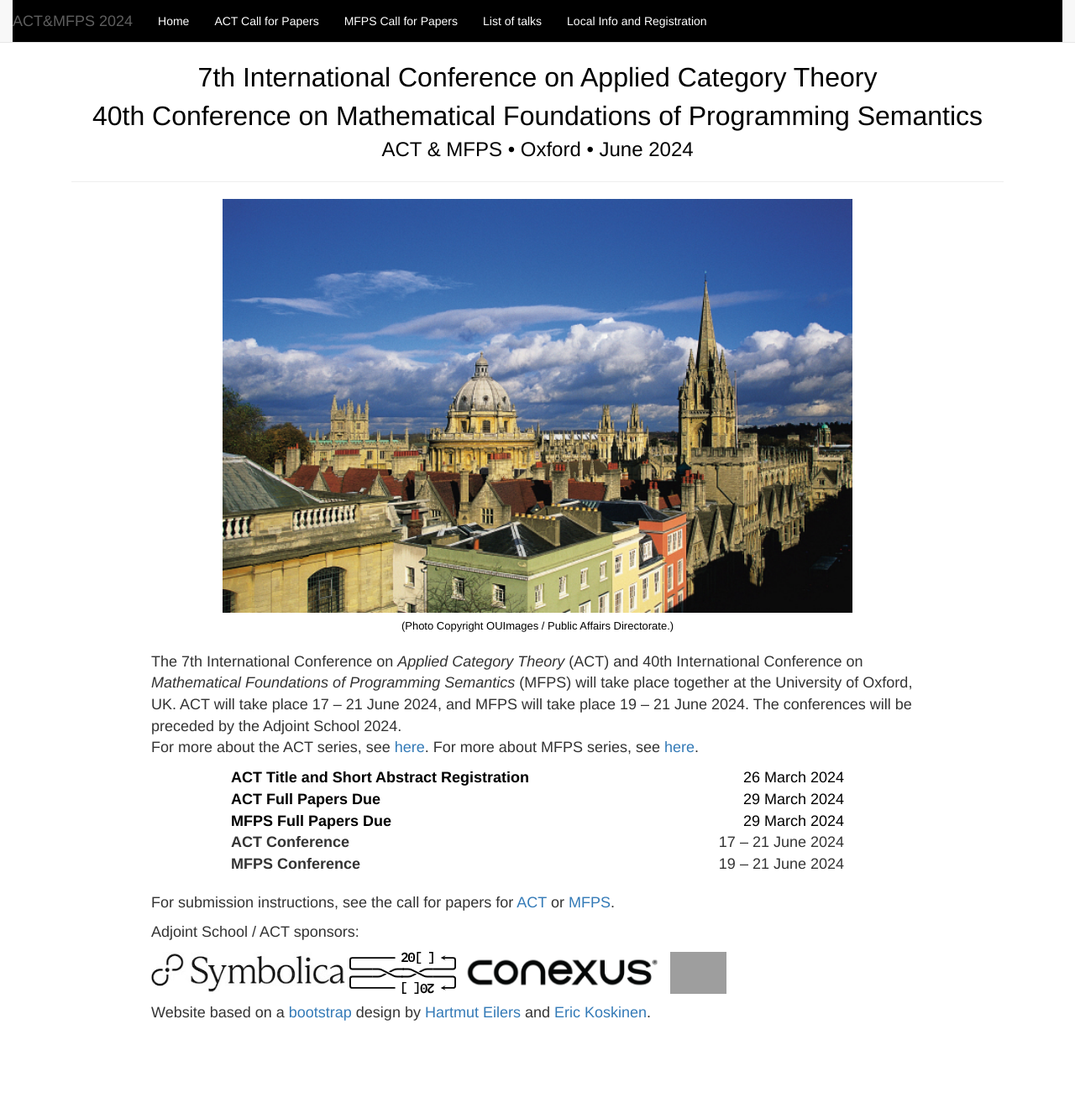
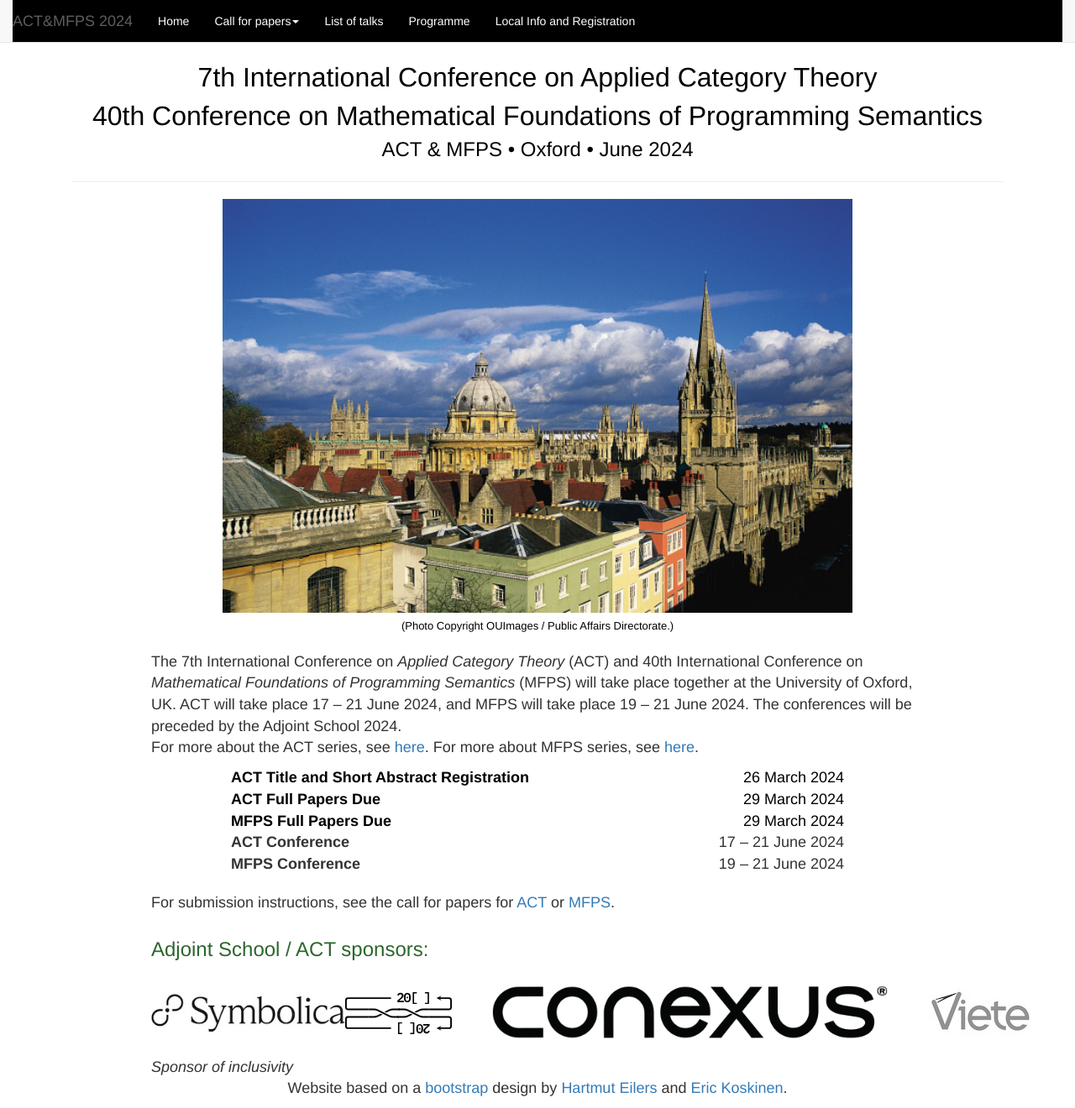
Before and after one commit to oxford24/oxford24.github.io, a Jekyll site: the page built from index.html, in a window 1280 px wide and 1320 px high. Shown: the whole window at 84% size. Built offline with Jekyll 4.4.1, drawn with Linux system fonts in a browser that asks for light colours; grey boxes are pictures that could not be loaded.

Commit message:
Update actmfps.html

```diff
--- a/_layouts/actmfps.html
+++ b/_layouts/actmfps.html
@@ -43,15 +43,14 @@
     <div class="collapse navbar-collapse" id="bs-example-navbar-collapse-1">
       <ul class="nav navbar-nav"> <!--class=active--> <!--  <span class="sr-only">(current)</span>-->
         <li><a href="index.html">Home</a></li>
-        <li><a href="act_cfp.html">ACT Call for Papers</a></li>
-        <li><a href="mfps_cfp.html">MFPS Call for Papers</a></li>
-        <li><a href="all-talks.html">List of talks</a></li>
-        <li><a href="local.html">Local Info and Registration</a></li>
-<!--       <li class="dropdown">          <a href="#" class="dropdown-toggle" data-toggle="dropdown" role="button" aria-haspopup="true" aria-expanded="false">Call for papers<span class="caret"></span></a>
+       <li class="dropdown">          <a href="#" class="dropdown-toggle" data-toggle="dropdown" role="button" aria-haspopup="true" aria-expanded="false">Call for papers<span class="caret"></span></a>
           <ul class="dropdown-menu">
 <li><a href="act_cfp.html">ACT</a></li>
 <li><a href="mfps_cfp.html">MFPS</a></li>
-</ul></li>-->
+</ul></li>
+        <li><a href="all-talks.html">List of talks</a></li>
+        <li><a href="schedule.html">Programme</a></li>
+        <li><a href="local.html">Local Info and Registration</a></li>
 <!--        <li><a href="local.html">Local info</a></li>-->
 <!--        <li class="dropdown">          <a href="#" class="dropdown-toggle" data-toggle="dropdown" role="button" aria-haspopup="true" aria-expanded="false">Business meeting<span class="caret"></span></a>
           <ul class="dropdown-menu">
@@ -100,15 +99,18 @@
 	<div class="row">
 	  <div class="col-xs-1"></div>
 	  <div class="col-xs-10">
-	  <p>
-Adjoint School / ACT sponsors:
-	    <p>
-	    <a href="https://www.symbolica.ai"><img src="assets/images/symbolica.jpg" alt="Symbolica" style="width:auto;height:50px"></a>
-	   <a href="https://20squares.xyz"> <img src="assets/images/20squares.svg" alt="20squares" style="width:auto;height:50px"></a>
-<a href="https://www.conexus.com">	    <img src="assets/images/conexus.png" alt="Conexus" style="width:auto;height:50px"></a>
-<a href="https://viete.io">	    <img src="assets/images/viete.png" alt="Viete" style="width:auto;height:50px"></a>
-
-	    <p>Website based on a <a href="http://getbootstrap.com">bootstrap</a> design by <a href="http://www.joomla-admin.de/" target="_blank">Hartmut Eilers</a> and <a href="http://cs.yale.edu/homes/ejk/">Eric Koskinen</a>.</p>
+<p>
+	  <h3>
+Adjoint School / ACT sponsors:</h3>
+<center>
+	<table class="center">
+<tr><td class="first">	    <a href="https://www.symbolica.ai"><img src="assets/images/symbolica.jpg" alt="Symbolica" style="width:auto;height:50px"></a></td><td class="first">
+	   <a href="https://20squares.xyz"> <img src="assets/images/20squares.svg" alt="20squares" style="width:auto;height:50px"></a></td><td class="first">
+<a href="https://www.conexus.com">	    <img style="margin-left:30px"src="assets/images/conexus.png" alt="Conexus" style="width:auto;height:50px"></a></td><td class="first">
+<a href="https://viete.io">	    <img style="margin-left:30px"src="assets/images/viete.jpg" alt="Viete" style="width:auto;height:50px"></a></td></tr>
+<tr><td class="first">	    <i>Sponsor of inclusivity</i></td></tr>
+</table>
+  <p>Website based on a <a href="http://getbootstrap.com">bootstrap</a> design by <a href="http://www.joomla-admin.de/" target="_blank">Hartmut Eilers</a> and <a href="http://cs.yale.edu/homes/ejk/">Eric Koskinen</a>.</p>
         </div> <!-- #logobox -->
 	  <div class="col-xs-1"></div>
 	  </div><!-- col -->
```
